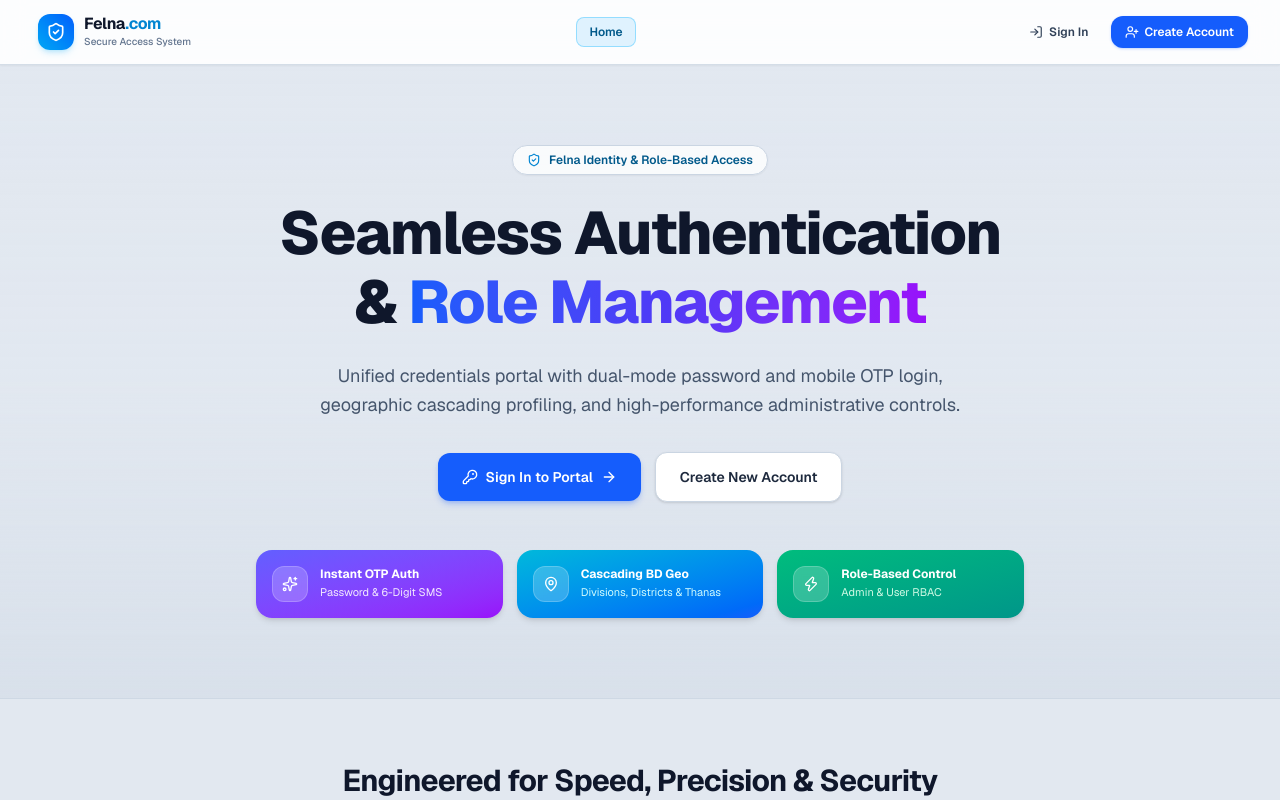
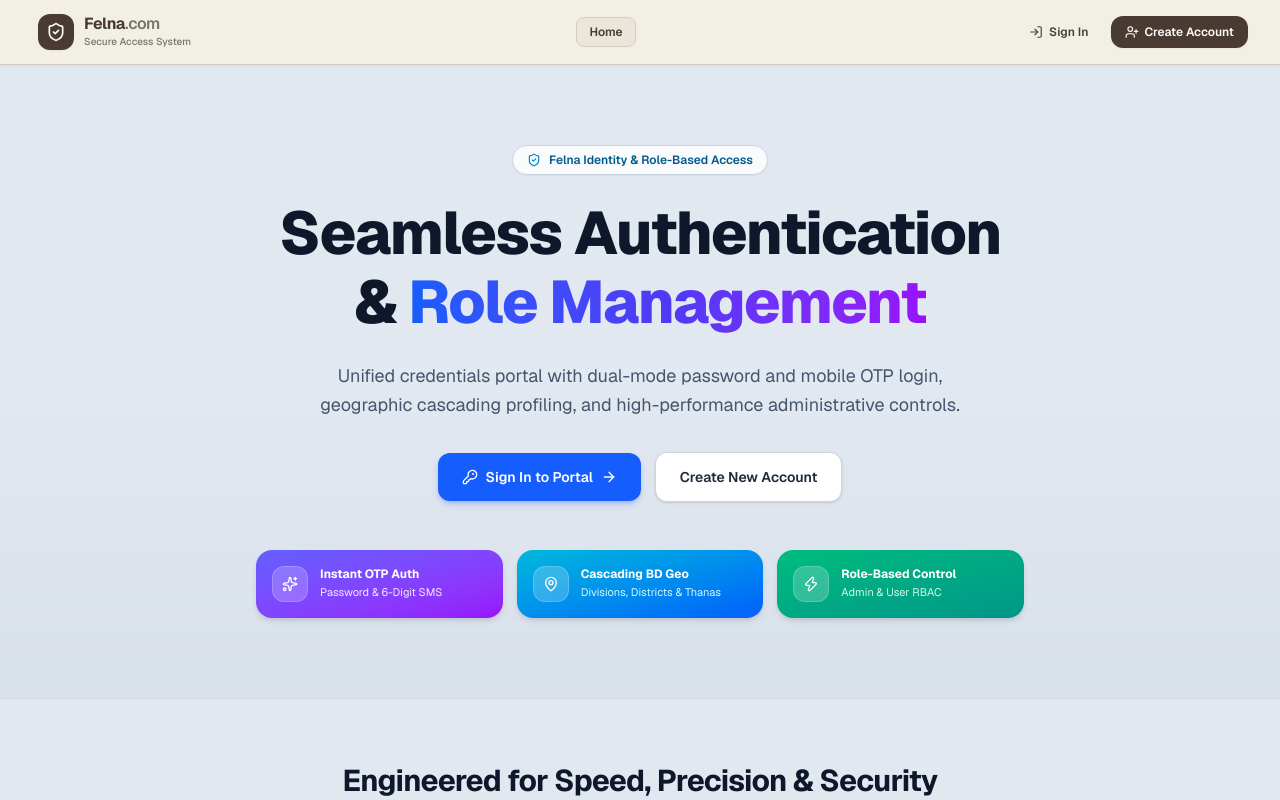
Before and after one commit to zarintasnime/felna-auth-nexus, a Next.js app: page / in a window 1280 px wide. Shown: the top 800 px of the page. Built offline with nearby package versions, Linux system fonts and the light colour scheme; no server answers.

Commit message:
style(ui): update Navbar to vintage parchment aesthetic
- Overhaul navbar header background to frosted cream with warm stone border
- Update brand badge, navigation pills, and icons to deep espresso brown
- Restyle user profile capsule and mobile drawer to match authentication pages

```diff
--- a/src/components/common/Navbar.tsx
+++ b/src/components/common/Navbar.tsx
@@ -67,23 +67,23 @@ export default function Navbar({ initialSession = null }: NavbarProps) {
   const isAdmin = user?.role === "ADMIN";
 
   return (
-    <header className="sticky top-0 z-40 w-full border-b border-slate-300/80 bg-white/90 backdrop-blur-md shadow-xs transition-all">
+    <header className="sticky top-0 z-40 w-full border-b border-[#d4ccc0] bg-[#f4f0e6]/90 backdrop-blur-md shadow-xs transition-all">
       <div className="max-w-7xl mx-auto px-4 sm:px-6 lg:px-8">
         <div className="flex h-16 items-center justify-between gap-4">
           {/* Brand Logo & Title */}
           <div className="flex items-center gap-3">
             <Link
               href="/"
-              className="flex items-center gap-2.5 group focus:outline-none focus-visible:ring-2 focus-visible:ring-sky-500 rounded-xl py-1 px-1.5"
+              className="flex items-center gap-2.5 group focus:outline-none focus-visible:ring-2 focus-visible:ring-[#4a3b32]/20 rounded-xl py-1 px-1.5"
             >
-              <div className="w-9 h-9 rounded-xl bg-gradient-to-tr from-sky-500 to-blue-600 text-white flex items-center justify-center shadow-md shadow-sky-500/20 group-hover:scale-105 transition-transform">
-                <ShieldCheck className="w-5 h-5" />
+              <div className="w-9 h-9 rounded-xl bg-[#4a3b32] text-[#fcfbf9] flex items-center justify-center shadow-xs group-hover:scale-105 transition-transform">
+                <ShieldCheck className="w-5 h-5 text-[#fcfbf9]" />
               </div>
               <div className="flex flex-col">
-                <span className="font-bold text-slate-900 text-base tracking-tight leading-none group-hover:text-sky-600 transition-colors">
-                  Felna<span className="text-sky-600">.com</span>
+                <span className="font-bold text-[#4a3b32] text-base tracking-tight leading-none">
+                  Felna<span className="text-stone-500 font-semibold">.com</span>
                 </span>
-                <span className="text-[10px] font-medium text-slate-500 mt-0.5">
+                <span className="text-[10px] font-medium text-stone-500 mt-0.5">
                   Secure Access System
                 </span>
               </div>
@@ -96,8 +96,8 @@ export default function Navbar({ initialSession = null }: NavbarProps) {
               href="/"
               className={`px-3 py-1.5 text-xs font-semibold rounded-lg transition-colors ${
                 pathname === "/"
-                  ? "bg-sky-100 text-sky-800 border border-sky-300/70"
-                  : "text-slate-700 hover:text-slate-900 hover:bg-slate-100"
+                  ? "bg-[#ebe5da] text-[#4a3b32] border border-[#d4ccc0]"
+                  : "text-stone-600 hover:text-[#4a3b32] hover:bg-[#ebe5da]/50"
               }`}
             >
               Home
@@ -109,11 +109,11 @@ export default function Navbar({ initialSession = null }: NavbarProps) {
                   href="/dashboard"
                   className={`px-3 py-1.5 text-xs font-semibold rounded-lg transition-colors flex items-center gap-1.5 ${
                     pathname.startsWith("/dashboard")
-                      ? "bg-sky-100 text-sky-800 border border-sky-300/70"
-                      : "text-slate-700 hover:text-slate-900 hover:bg-slate-100"
+                      ? "bg-[#ebe5da] text-[#4a3b32] border border-[#d4ccc0]"
+                      : "text-stone-600 hover:text-[#4a3b32] hover:bg-[#ebe5da]/50"
                   }`}
                 >
-                  <LayoutDashboard className="w-3.5 h-3.5" />
+                  <LayoutDashboard className="w-3.5 h-3.5 text-[#4a3b32]" />
                   <span>Dashboard</span>
                 </Link>
 
@@ -122,11 +122,11 @@ export default function Navbar({ initialSession = null }: NavbarProps) {
                     href="/admin/dashboard"
                     className={`px-3 py-1.5 text-xs font-semibold rounded-lg transition-colors flex items-center gap-1.5 ${
                       pathname.startsWith("/admin")
-                        ? "bg-purple-100 text-purple-800 border border-purple-300/70"
-                        : "text-purple-700/90 hover:text-purple-900 hover:bg-purple-50/60"
+                        ? "bg-[#ebe5da] text-[#4a3b32] border border-[#d4ccc0]"
+                        : "text-[#4a3b32] hover:bg-[#ebe5da]/50"
                     }`}
                   >
-                    <Shield className="w-3.5 h-3.5 text-purple-600" />
+                    <Shield className="w-3.5 h-3.5 text-[#4a3b32]" />
                     <span>Admin Console</span>
                   </Link>
                 )}
@@ -137,24 +137,18 @@ export default function Navbar({ initialSession = null }: NavbarProps) {
           {/* Desktop Right Auth Actions */}
           <div className="hidden md:flex items-center gap-3">
             {isLoadingSession ? (
-              <div className="h-8 w-24 bg-slate-200 animate-pulse rounded-lg" />
+              <div className="h-8 w-24 bg-[#ebe5da] animate-pulse rounded-lg" />
             ) : user ? (
               <div className="flex items-center gap-3">
                 {/* User Info Capsule */}
-                <div className="flex items-center gap-2 pl-3 pr-2 py-1 bg-slate-100 border border-slate-300 rounded-xl text-xs">
-                  <div className="w-5 h-5 rounded-full bg-blue-600 text-white flex items-center justify-center font-bold text-[10px] uppercase">
+                <div className="flex items-center gap-2 pl-3 pr-2 py-1 bg-[#ebe5da] border border-[#d4ccc0] rounded-xl text-xs">
+                  <div className="w-5 h-5 rounded-full bg-[#4a3b32] text-[#fcfbf9] flex items-center justify-center font-bold text-[10px] uppercase">
                     {user.name ? user.name.charAt(0) : "U"}
                   </div>
-                  <span className="font-medium text-slate-800 max-w-[120px] truncate">
+                  <span className="font-semibold text-stone-800 max-w-[120px] truncate">
                     {user.name}
                   </span>
-                  <span
-                    className={`text-[9px] font-bold uppercase tracking-wider px-1.5 py-0.5 rounded ${
-                      isAdmin
-                        ? "bg-purple-100 text-purple-700 border border-purple-200"
-                        : "bg-sky-100 text-sky-700 border border-sky-200"
-                    }`}
-                  >
+                  <span className="text-[9px] font-bold uppercase tracking-wider px-1.5 py-0.5 rounded bg-[#f5efe6] text-[#4a3b32] border border-[#d4ccc0]">
                     {user.role}
                   </span>
                 </div>
@@ -166,14 +160,14 @@ export default function Navbar({ initialSession = null }: NavbarProps) {
               <div className="flex items-center gap-2">
                 <Link
                   href="/login"
-                  className="inline-flex items-center gap-1.5 px-3.5 py-2 text-xs font-semibold text-slate-700 hover:text-blue-600 hover:bg-slate-100 rounded-xl transition-colors"
+                  className="inline-flex items-center gap-1.5 px-3.5 py-2 text-xs font-semibold text-stone-700 hover:text-[#4a3b32] hover:bg-[#ebe5da]/60 rounded-xl transition-colors"
                 >
                   <LogIn className="w-3.5 h-3.5" />
                   <span>Sign In</span>
                 </Link>
                 <Link
                   href="/register"
-                  className="inline-flex items-center gap-1.5 px-3.5 py-2 text-xs font-semibold text-white bg-blue-600 hover:bg-blue-700 rounded-xl shadow-sm shadow-blue-600/20 transition-all hover:scale-[1.02]"
+                  className="inline-flex items-center gap-1.5 px-3.5 py-2 text-xs font-semibold text-[#fcfbf9] bg-[#4a3b32] hover:bg-[#3d3028] rounded-xl shadow-xs transition"
                 >
                   <UserPlus className="w-3.5 h-3.5" />
                   <span>Create Account</span>
@@ -187,7 +181,7 @@ export default function Navbar({ initialSession = null }: NavbarProps) {
             <button
               type="button"
               onClick={() => setIsMobileMenuOpen(!isMobileMenuOpen)}
-              className="p-2 rounded-xl text-slate-600 hover:bg-slate-100 transition"
+              className="p-2 rounded-xl text-stone-700 hover:bg-[#ebe5da] transition"
               aria-label="Toggle navigation menu"
             >
               {isMobileMenuOpen ? <X className="w-5 h-5" /> : <Menu className="w-5 h-5" />}
@@ -198,11 +192,11 @@ export default function Navbar({ initialSession = null }: NavbarProps) {
 
       {/* Mobile Drawer */}
       {isMobileMenuOpen && (
-        <div className="md:hidden border-b border-slate-300 bg-white px-4 pt-2 pb-4 space-y-3 animate-in slide-in-from-top duration-150">
+        <div className="md:hidden border-b border-[#d4ccc0] bg-[#fcfbf9] px-4 pt-2 pb-4 space-y-3 animate-in slide-in-from-top duration-150">
           <div className="flex flex-col space-y-1">
             <Link
               href="/"
-              className="px-3 py-2 rounded-lg text-sm font-medium text-slate-700 hover:bg-slate-100"
+              className="px-3 py-2 rounded-lg text-sm font-medium text-stone-700 hover:bg-[#ebe5da]/50"
             >
               Home
             </Link>
@@ -211,49 +205,49 @@ export default function Navbar({ initialSession = null }: NavbarProps) {
               <>
                 <Link
                   href="/dashboard"
-                  className="px-3 py-2 rounded-lg text-sm font-medium text-slate-700 hover:bg-slate-100 flex items-center gap-2"
+                  className="px-3 py-2 rounded-lg text-sm font-medium text-stone-700 hover:bg-[#ebe5da]/50 flex items-center gap-2"
                 >
-                  <LayoutDashboard className="w-4 h-4 text-sky-600" />
+                  <LayoutDashboard className="w-4 h-4 text-[#4a3b32]" />
                   <span>Member Dashboard</span>
                 </Link>
 
                 {isAdmin && (
                   <Link
                     href="/admin/dashboard"
-                    className="px-3 py-2 rounded-lg text-sm font-medium text-purple-700 hover:bg-purple-50 flex items-center gap-2"
+                    className="px-3 py-2 rounded-lg text-sm font-medium text-[#4a3b32] hover:bg-[#ebe5da]/50 flex items-center gap-2"
                   >
-                    <Shield className="w-4 h-4" />
+                    <Shield className="w-4 h-4 text-[#4a3b32]" />
                     <span>Admin Console</span>
                   </Link>
                 )}
 
-                <div className="pt-2 border-t border-slate-200 flex items-center justify-between">
+                <div className="pt-2 border-t border-[#d4ccc0] flex items-center justify-between">
                   <div className="flex items-center gap-2">
-                    <div className="w-7 h-7 rounded-full bg-blue-600 text-white flex items-center justify-center font-bold text-xs uppercase">
+                    <div className="w-7 h-7 rounded-full bg-[#4a3b32] text-[#fcfbf9] flex items-center justify-center font-bold text-xs uppercase">
                       {user.name ? user.name.charAt(0) : "U"}
                     </div>
                     <div>
-                      <div className="text-xs font-semibold text-slate-900">
+                      <div className="text-xs font-semibold text-stone-800">
                         {user.name}
                       </div>
-                      <div className="text-[10px] text-slate-500">{user.role}</div>
+                      <div className="text-[10px] text-stone-500">{user.role}</div>
                     </div>
                   </div>
                   <LogoutButton variant="navbar" />
                 </div>
               </>
             ) : (
-              <div className="grid grid-cols-2 gap-2 pt-2 border-t border-slate-200">
+              <div className="grid grid-cols-2 gap-2 pt-2 border-t border-[#d4ccc0]">
                 <Link
                   href="/login"
-                  className="flex items-center justify-center gap-1.5 py-2.5 px-3 text-xs font-semibold text-slate-700 bg-slate-100 rounded-xl"
+                  className="flex items-center justify-center gap-1.5 py-2.5 px-3 text-xs font-semibold text-stone-800 bg-[#ebe5da] hover:bg-[#e4ddd2] border border-[#d4ccc0] rounded-xl"
                 >
                   <LogIn className="w-3.5 h-3.5" />
                   <span>Sign In</span>
                 </Link>
                 <Link
                   href="/register"
-                  className="flex items-center justify-center gap-1.5 py-2.5 px-3 text-xs font-semibold text-white bg-blue-600 rounded-xl shadow-sm"
+                  className="flex items-center justify-center gap-1.5 py-2.5 px-3 text-xs font-semibold text-[#fcfbf9] bg-[#4a3b32] hover:bg-[#3d3028] rounded-xl shadow-xs"
                 >
                   <UserPlus className="w-3.5 h-3.5" />
                   <span>Register</span>
```
